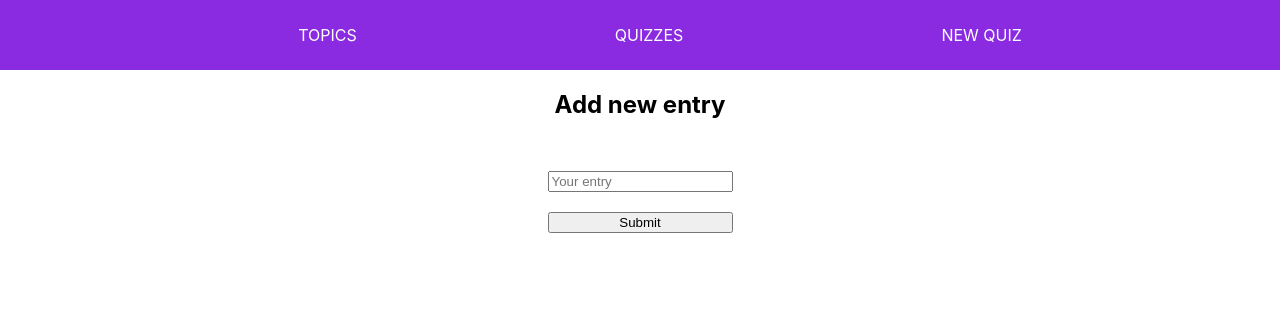
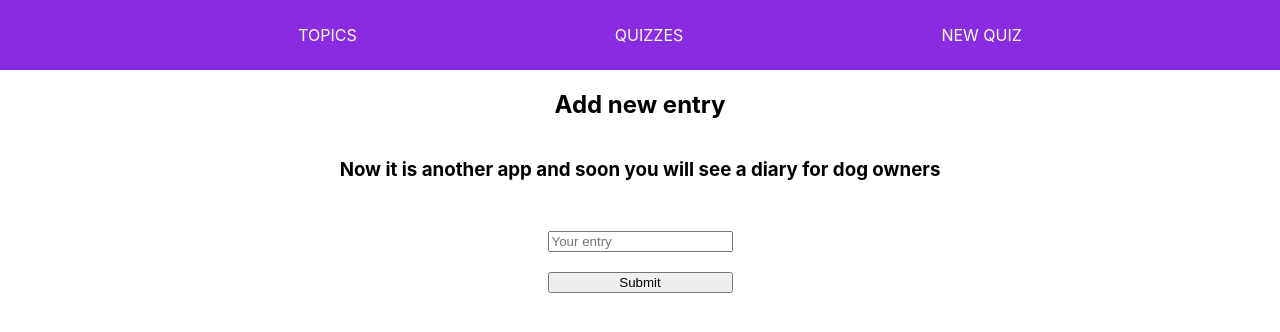
Before and after one commit to marina-projects/flashcards-react-redux-app, a React (Create React App) app: page /new-topic in a window 1280 px wide. Shown: the top 332 px of the page. Built offline with nearby package versions, Linux system fonts and the light colour scheme.

Commit message:
new test commit

```diff
--- a/src/components/newTopic/newTopic.js
+++ b/src/components/newTopic/newTopic.js
@@ -22,6 +22,8 @@ const NewTopic = () => {
     return (
         <div className="create-new-topic div-column">
             <h2>Add new entry</h2>
+            <h3>Now it is another app and soon you will see a diary for dog owners</h3>
+
             <p>{name}</p>
             <form onSubmit={handleSubmit}>
                 <input
```
